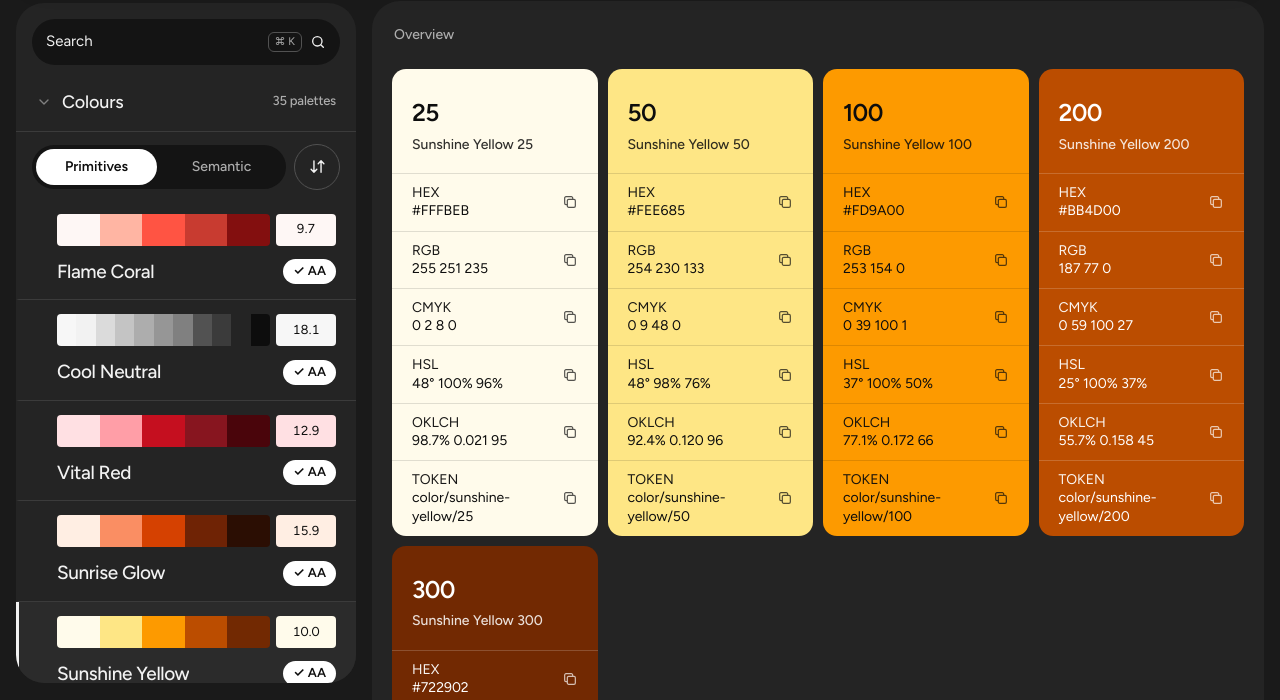
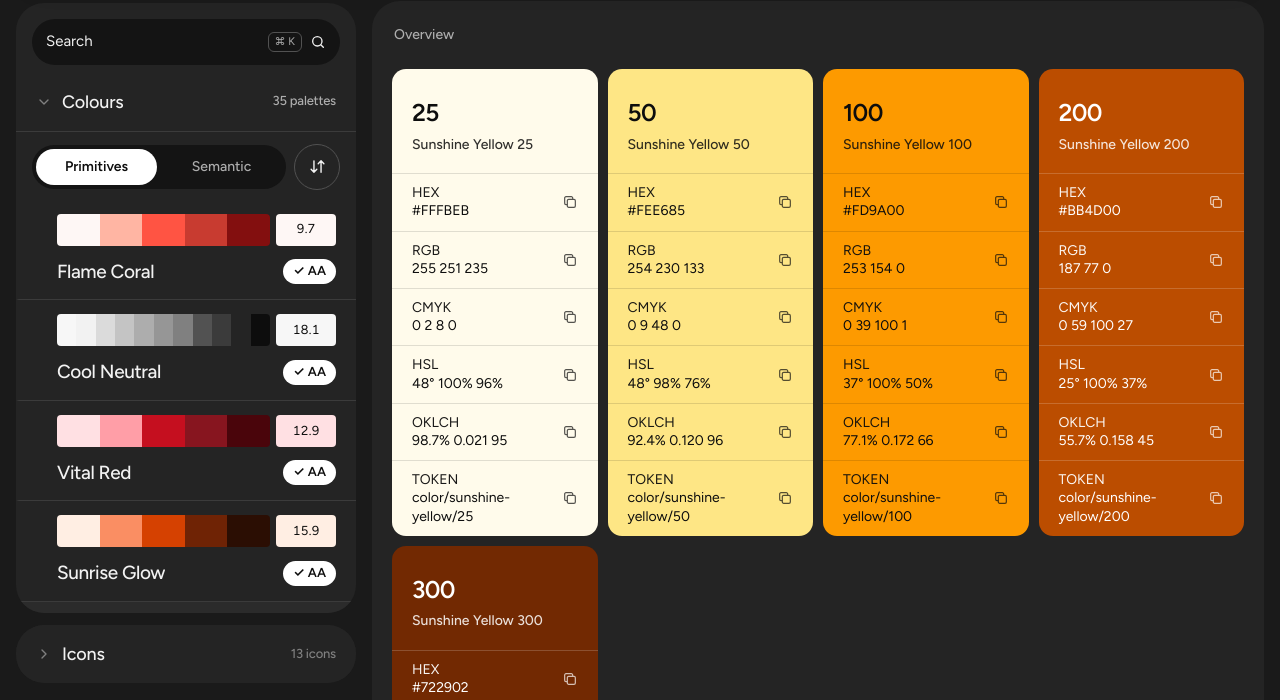
Before and after one commit to annanyasharma-dotcom/dopamine-spike-colours, a plain HTML site: page index.html in a window 1280 px wide. Both pictures are taken after a click on the button 778 px from the left and 445 px from the top of the page. Shown: the part 93-793 px from the top of the page. Drawn offline with Linux system fonts and the light colour scheme.

Commit message:
Add Icons section from the Figma icon repo
- Icons page: search, Regular/Bold toggle, size slider, categories, copy as SVG
- Icons sit in their own card under the library
- Chevrons, check, close and search redrawn to match the arrow family
  (1.5px round strokes); flask removed; chevron-up and search renamed

Co-Authored-By: Claude Opus 5.5 <noreply@anthropic.com>
Claude-Session: https://claude.ai/code/session_01NEufYgg3J8gRvfiBy8HVXp

```diff
--- a/index.html
+++ b/index.html
@@ -353,6 +353,14 @@ body::before{content:"";position:fixed;inset:0 0 auto;height:env(safe-area-inset
 
 /* sort menu */
 .lib{overflow:visible}
+.libcol{position:sticky;top:calc(env(safe-area-inset-top,0px) + 96px);display:flex;flex-direction:column;gap:12px;max-height:calc(100vh - 120px);min-height:0}
+.libcol>.lib{position:static;max-height:none;min-height:0}
+.libcol>.lib:first-child{flex:0 1 auto}
+.iccard{flex:none;padding:0;overflow:hidden}
+.iccard .grp{border-bottom:0;border-radius:28px}
+.iccard .grp[aria-expanded="true"]{border-bottom:1px solid var(--line);border-radius:28px 28px 0 0;position:static}
+.iccard .gbody .catrow:last-child{padding-bottom:16px}
+@media (max-width:900px){.libcol{position:static;max-height:none}.libcol>.lib:first-child{max-height:460px}}
 .list{border-radius:0 0 28px 28px}
 .sortwrap{position:relative}
 .round svg{display:block}
@@ -459,12 +467,15 @@ body::before{content:"";position:fixed;inset:0 0 auto;height:env(safe-area-inset
   </section>
 
   <div class="main">
+    <div class="libcol">
     <aside class="lib">
       <div id="sortHome" hidden><div class="sortwrap" id="sortwrap"><button class="round" id="sortBtn" aria-haspopup="menu" aria-expanded="false" aria-controls="smenu" title="Sort palettes" aria-label="Sort palettes"><svg width="17" height="17" viewBox="0 0 24 24" fill="none" stroke="currentColor" stroke-width="2" stroke-linecap="round" stroke-linejoin="round"><path d="M7 4v16M3 16l4 4 4-4M17 20V4M13 8l4-4 4 4"/></svg></button></div></div>
       <div class="smenu" id="smenu" role="menu" aria-label="Sort palettes by" hidden></div>
       <label class="field" style="margin-top:0"><input id="q" placeholder="Search" aria-label="Search palettes"><span class="kbd">⌘ K</span><svg width="16" height="16" viewBox="0 0 24 24" fill="none" stroke="currentColor" stroke-width="2" stroke-linecap="round"><circle cx="11" cy="11" r="7"/><path d="m20 20-3.5-3.5"/></svg></label>
       <div class="list" id="list"></div>
     </aside>
+    <nav class="lib iccard" id="icCard" aria-label="Icons"></nav>
+    </div>
 
     <section class="stage">
       <button class="back" id="back">Overview</button>
@@ -668,21 +679,21 @@ function renderList(){
       const on=cur.startsWith("lay-")||cur==="type-elevation";/* icons page has its own row */
       html+=`<button class="grp grp-link" data-k="4" aria-current="${on}"><svg width="16" height="16" viewBox="0 0 24 24" fill="none" stroke="currentColor" stroke-width="2" stroke-linecap="round" stroke-linejoin="round"><rect x="4" y="4" width="16" height="16" rx="4"/></svg><span>${name}</span><span class="gc">Playground →</span></button>`;return}
     const o=q?true:openSec===k;html+=head(k,name,SEC_LABEL[k](n),o,false);if(o)html+=`<div class="gbody">${body}</div>`});
-  if(!q||"icons iconography".includes(q)||ICONS.some(ic=>ic.name.includes(q)||ic.figma.includes(q))){
-    const icOpen=q?true:openSec===5;
-    html+=head("ic","Icons",`${ICONS.length} icons`,icOpen,false);
-    if(icOpen)html+=`<div class="gbody"><div class="sec">Categories</div>${IC_CATS.map(([lab,key])=>{const n=key==="all"?ICONS.length:ICONS.filter(i=>catOf(i)===key).length;
-      return `<button class="catrow" data-cat="${key}" aria-current="${cur==="icons"&&IC.cat===key}"><span>${lab}</span><small>${n}</small></button>`}).join("")}</div>`;
-  }
+  /* icons live in their own card under the library */
+  {const match=!q||"icons iconography".includes(q)||ICONS.some(ic=>ic.name.includes(q)||ic.figma.includes(q));
+   const card=$("icCard");card.hidden=!match;
+   if(match){const icOpen=q?true:icCardOpen;
+     card.innerHTML=head("ic","Icons",`${ICONS.length} icons`,icOpen,false)+(icOpen?`<div class="gbody"><div class="sec">Categories</div>${IC_CATS.map(([lab,key])=>{const n=key==="all"?ICONS.length:ICONS.filter(i=>catOf(i)===key).length;
+       return `<button class="catrow" data-cat="${key}" aria-current="${cur==="icons"&&IC.cat===key}"><span>${lab}</span><small>${n}</small></button>`}).join("")}</div>`:"");
+     card.querySelector(".grp").onclick=()=>{if(cur!=="icons"){icCardOpen=true;showIcons()}else{icCardOpen=!icCardOpen;renderList()}};
+     card.querySelectorAll(".catrow").forEach(b=>b.onclick=()=>showIcons(b.dataset.cat));}}
   $("list").innerHTML=html||`<p style="padding:20px;color:var(--ink-3)">Nothing matches “${q}”.</p>`;
   {const slot=$("sortSlot");if(slot)slot.replaceWith($("sortwrap"))}
   $("list").querySelectorAll(".grp").forEach(b=>b.onclick=()=>{const k=b.dataset.k;
     if(k==="4"){showLayout("lay-play");return}
-    if(k==="ic"){if(openSec===5){openSec=0;renderList()}else showIcons();return}
     {const v=k==="c"?"c":+k;openSec=openSec===v?0:v;justOpened=openSec===v?v:null;if(v==="c"&&openSec==="c"&&!openSub)openSub=1}
     if(openSec==="c"&&!openSub)openSub=1;
     renderList();const el=$("list").querySelector(`.grp[data-k="${k}"]`);el&&el.scrollIntoView({block:"nearest"})});
-  $("list").querySelectorAll(".catrow").forEach(b=>b.onclick=()=>showIcons(b.dataset.cat));
   $("list").querySelectorAll(".ctabs .seg").forEach(b=>b.onclick=()=>{openSub=+b.dataset.s;justOpened="c";renderList()});
   if(justOpened!==null){const g=$("list").querySelector(`.grp[data-k="${justOpened}"]`);justOpened=null;
     if(g&&g.nextElementSibling&&g.nextElementSibling.classList.contains("gbody")){const items=g.nextElementSibling.querySelectorAll(".item");
@@ -915,10 +926,11 @@ const IC_SIZES=[16,20,24,32,48];
 const IC_CATS=[["all","all"],["arrows","arrows"],["chevrons","chevrons"],["actions","actions"],["contact","contact"]];
 const catOf=ic=>ic.name.startsWith("arrow")?"arrows":ic.name.startsWith("chevron")?"chevrons":/phone/.test(ic.name)?"contact":"actions";
 IC.cat="all";
+let icCardOpen=false;
 function showIcons(cat){
   if(typeof cat==="string"&&cat!=="icons")IC.cat=cat;
   cur="icons";try{localStorage.setItem("dop-pal",cur)}catch(e){}
-  filter=5;openSec=5;renderList();
+  filter=5;icCardOpen=true;renderList();
   const st=document.querySelector(".stage");st.dataset.mode="icons";
   const tv=$("typeView");
   tv.innerHTML=`<div class="icbar">
```
